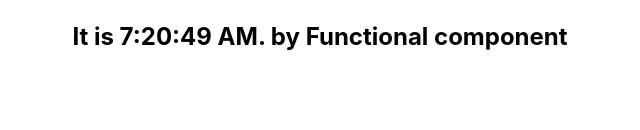
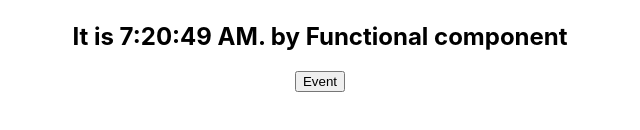
Before and after one commit to rockuoh/fc-react, a React (Create React App) app: page / in a window 1280 px wide. Shown: the part 348-478 px from the top of the page, without its empty margins (320-960 px from the left). Built offline with nearby package versions, Linux system fonts and the light colour scheme.

Commit message:
add 2-7 event exercise

```diff
--- a/src/App.js
+++ b/src/App.js
@@ -4,6 +4,7 @@
 import ClassComponent from "./components/2-5.State/ClassComponent";
 import FuntionalComponent from "./components/2-5.State/FuntionalComponent";
 import ClassComponent2 from "./components/2-6.LifeCycle/ClassComponent2";
+import Event from "./components/2-7.Event/Event";
 
 function App() {
   return (
@@ -13,6 +14,7 @@
       <ClassComponent />
       <ClassComponent2 />
       <FuntionalComponent />
+      <Event />
     </div>
   );
 }
--- /dev/null
+++ b/src/components/2-7.Event/Event.js
@@ -0,0 +1,24 @@
+import React from "react";
+
+export default function Event() {
+  const handleButtonClick = () => {
+    console.log("button clicked");
+  };
+  const handleClickCapture = () => {
+    console.log("handleClickCapture");
+  };
+  const handleClickCapture2 = () => {
+    console.log("handleClickCapture2");
+  };
+  const handleClickBubble = () => {
+    console.log("handleClickBubble");
+  };
+
+  return (
+    <div onClickCapture={handleClickCapture}>
+      <div onClickCapture={handleClickCapture2} onClick={handleClickBubble}>
+        <button onClick={handleButtonClick}>Event</button>
+      </div>
+    </div>
+  );
+}
--- a/src/index.js
+++ b/src/index.js
@@ -1,17 +1,11 @@
-import React from 'react';
-import ReactDOM from 'react-dom/client';
-import './index.css';
-import App from './App';
-import reportWebVitals from './reportWebVitals';
+import React from "react";
+import ReactDOM from "react-dom/client";
+import "./index.css";
+import App from "./App";
 
-const root = ReactDOM.createRoot(document.getElementById('root'));
+const root = ReactDOM.createRoot(document.getElementById("root"));
 root.render(
   <React.StrictMode>
     <App />
   </React.StrictMode>
 );
-
-// If you want to start measuring performance in your app, pass a function
-// to log results (for example: reportWebVitals(console.log))
-// or send to an analytics endpoint. Learn more: https://bit.ly/CRA-vitals
-reportWebVitals();
```
